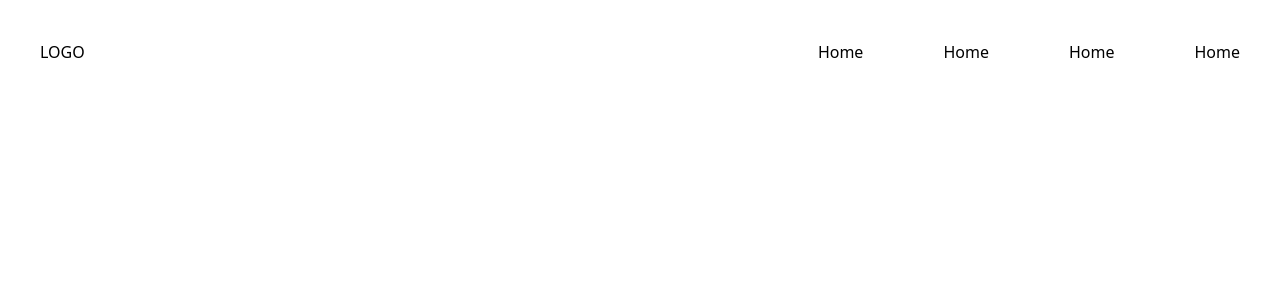
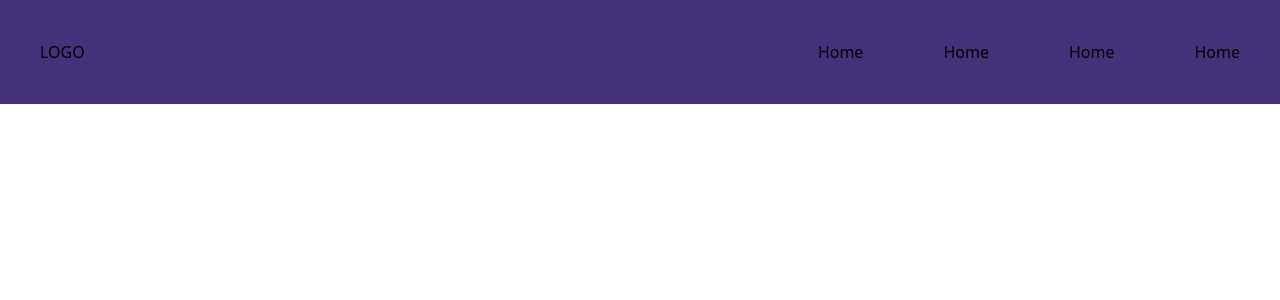
Before and after one commit to IvanVDDev/tech, a Nuxt app: page / in a window 1280 px wide. Shown: the top 300 px of the page. Built offline with nearby package versions, Linux system fonts and the light colour scheme.

Commit message:
Install SVG loader

```diff
--- a/components/main-header.vue
+++ b/components/main-header.vue
@@ -1,5 +1,5 @@
 <template>
-  <div class="w-screen px-10 py-10">
+  <div class="w-screen px-10 py-10 bg-purple-900">
     <header class="container mx-auto flex flex-row">
         <div class="w-1/4">LOGO</div>
         <!-- ... -->
--- a/package.json
+++ b/package.json
@@ -10,7 +10,8 @@
   },
   "dependencies": {
     "core-js": "^3.6.5",
-    "nuxt": "^2.14.6"
+    "nuxt": "^2.14.6",
+    "nuxt-svg-loader": "^1.2.0"
   },
   "devDependencies": {
     "@nuxtjs/tailwindcss": "^3.1.0"
```
Also changed, not shown: 1 other file (tests, documents, lock files or other folders).
